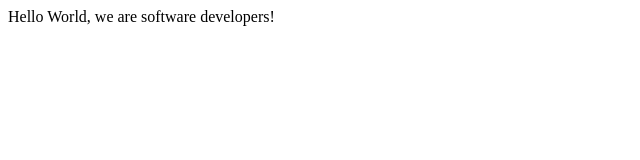
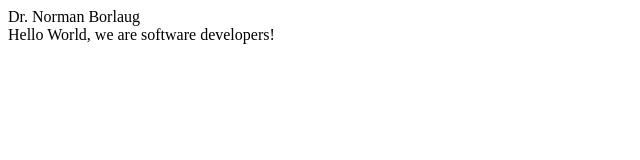
Before and after one commit to Evgen097/FCC-Test-microverse, a plain HTML site: page index.html in a window 1280 px wide. Shown: the whole page, without its empty margins (0-640 px from the left). Drawn offline with Linux system fonts and the light colour scheme.

Commit message:
add user story 2

```diff
--- a/index.html
+++ b/index.html
@@ -7,17 +7,24 @@
   </head>
 
   <body>
+
+    <div id="main">
+      <div id="title">Dr. Norman Borlaug</div>
+    </div>
+
     <script src="https://cdn.freecodecamp.org/testable-projects-fcc/v1/bundle.js"></script>
     Hello World, we are software developers!    <!--
 
-    Hello Camper!
+  User Story #3: I should see a div element with a corresponding id="img-div".
 
-    For now, the test suite only works in Chrome!
-    Please read the README below in the JS Editor before beginning.
-    Feel free to delete this message once you have read it.
-    Good luck and Happy Coding!
 
-    - The freeCodeCamp Team
+  User Story #2: I should see an element with a corresponding id="title",
+                 which contains a string (i.e. text) that describes the subject
+                 of the tribute page (e.g. "Dr. Norman Borlaug").
+
+
+  User Story #1: My tribute page should have an element with a corresponding id="main",
+                which contains all other elements.
 
     -->
     <script  src="js/index.js"></script>
```
